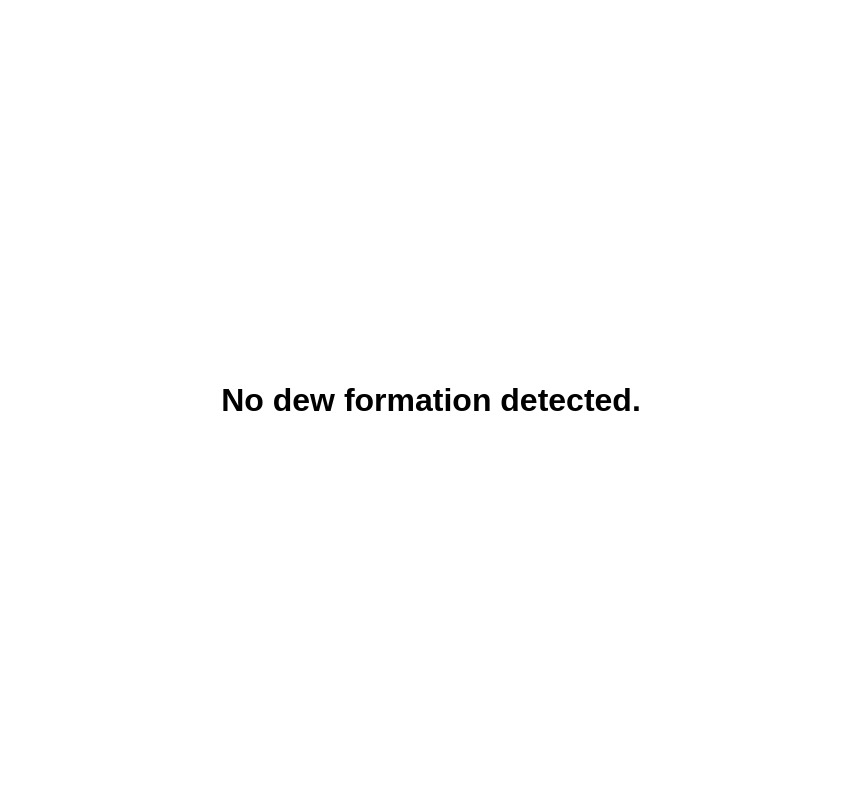
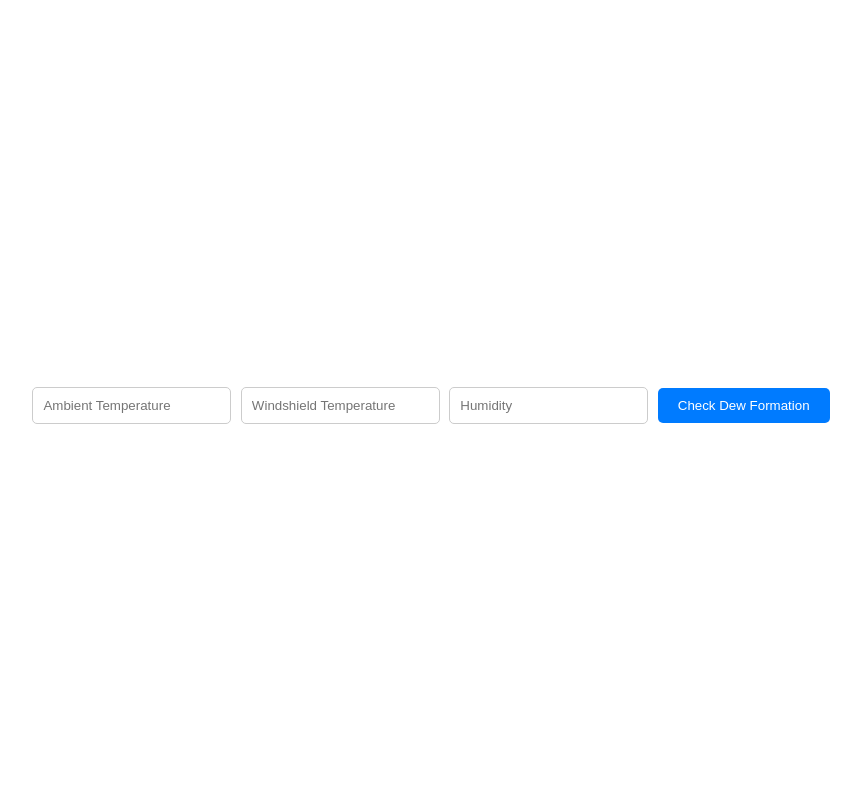
Before and after one commit to PixelGM/TokyoTurboWeb, a Django app: page / in a window 1280 px wide. Shown: the whole page, without its empty margins (209-1070 px from the left). Run offline with Django 4.2, Linux system fonts and the light colour scheme.

Commit message:
Implemented Input and Output on the Website

```diff
--- a/TokyoTurboWeb/TTW/templates/index.html
+++ b/TokyoTurboWeb/TTW/templates/index.html
@@ -9,14 +9,59 @@
             height: 100%;
             margin: 0;
             display: flex;
+            flex-direction: column;
             justify-content: center;
             align-items: center;
             font-family: Arial, sans-serif;
         }
+        .container {
+            text-align: center;
+        }
+        .input-group {
+            margin: 10px 0;
+        }
+        input[type="text"] {
+            padding: 10px;
+            margin-right: 5px;
+            border: 1px solid #ccc;
+            border-radius: 5px;
+        }
+        button {
+            padding: 10px 20px;
+            background-color: #007bff;
+            color: white;
+            border: none;
+            border-radius: 5px;
+            cursor: pointer;
+        }
+        button:hover {
+            background-color: #0056b3;
+        }
     </style>
 </head>
 <body>
-    <!-- Placeholder for the dew formation result -->
-    <h1>{{ dew_message }}</h1>
+    <div class="container">
+        <!-- Placeholder for the dew formation result -->
+        <h1>{{ dew_message }}</h1>
+
+        <!-- Input form -->
+        <form method="post" action="">
+            {% csrf_token %}
+            <div class="input-group">
+                <input type="text" name="ambientTemp" placeholder="Ambient Temperature">
+                <input type="text" name="windshieldTemp" placeholder="Windshield Temperature">
+                <input type="text" name="humidity" placeholder="Humidity">
+                <button type="submit">Check Dew Formation</button>
+            </div>
+        </form>
+    </div>
+
+    <script>
+        function checkDewFormation() {
+            // You will need to implement this function to actually check dew formation
+            // This could involve sending the input values to the server and updating the dew_message
+            alert('Functionality to check dew formation needs to be implemented.');
+        }
+    </script>
 </body>
 </html>
--- a/TokyoTurboWeb/TTW/views.py
+++ b/TokyoTurboWeb/TTW/views.py
@@ -1,8 +1,9 @@
 # TokyoTurboWeb/views.py
+from django.shortcuts import render
 from django.http import HttpResponse
-from django.shortcuts import render
 import math
 
+# Function to calculate the dew point
 def calculate_dew_point(T_ambient, H_ambient):
     a = 17.27
     b = 237.7
@@ -10,25 +11,28 @@ def calculate_dew_point(T_ambient, H_ambient):
     T_dew = (b * alpha) / (a - alpha)
     return T_dew
 
+# Function to detect dew formation
 def dew_formation_detector(T_ambient, T_windshield, H_ambient):
     T_dew = calculate_dew_point(T_ambient, H_ambient)
     return T_windshield <= T_dew
 
+# View to handle dew point detection
 def dew_point_view(request):
-    # Inputs
-    T_ambient = 10.0      # Ambient temperature in degrees Celsius
-    T_windshield = 8.0    # Windshield temperature in degrees Celsius
-    H_ambient = 85.0      # Ambient humidity in percent
+    dew_message = ""
+    if request.method == 'POST':
+        # Get values from POST request
+        T_ambient = float(request.POST.get('ambientTemp', 0))
+        T_windshield = float(request.POST.get('windshieldTemp', 0))
+        H_ambient = float(request.POST.get('humidity', 100))
 
-    # Perform the dew detection
-    dew_detected = dew_formation_detector(T_ambient, T_windshield, H_ambient)
+        # Perform the dew detection
+        dew_detected = dew_formation_detector(T_ambient, T_windshield, H_ambient)
 
-    # Prepare the message
-    dew_message = "Dew formation detected." if dew_detected else "No dew formation detected."
+        # Set the result message
+        dew_message = "Dew formation detected." if dew_detected else "No dew formation detected."
 
-    # Render the index.html template with the dew_message context
+    # Render the HTML template with the dew_message
     return render(request, 'index.html', {'dew_message': dew_message})
-
 
 # def hello_world(request):
 #     return render(request, 'index.html')
```
